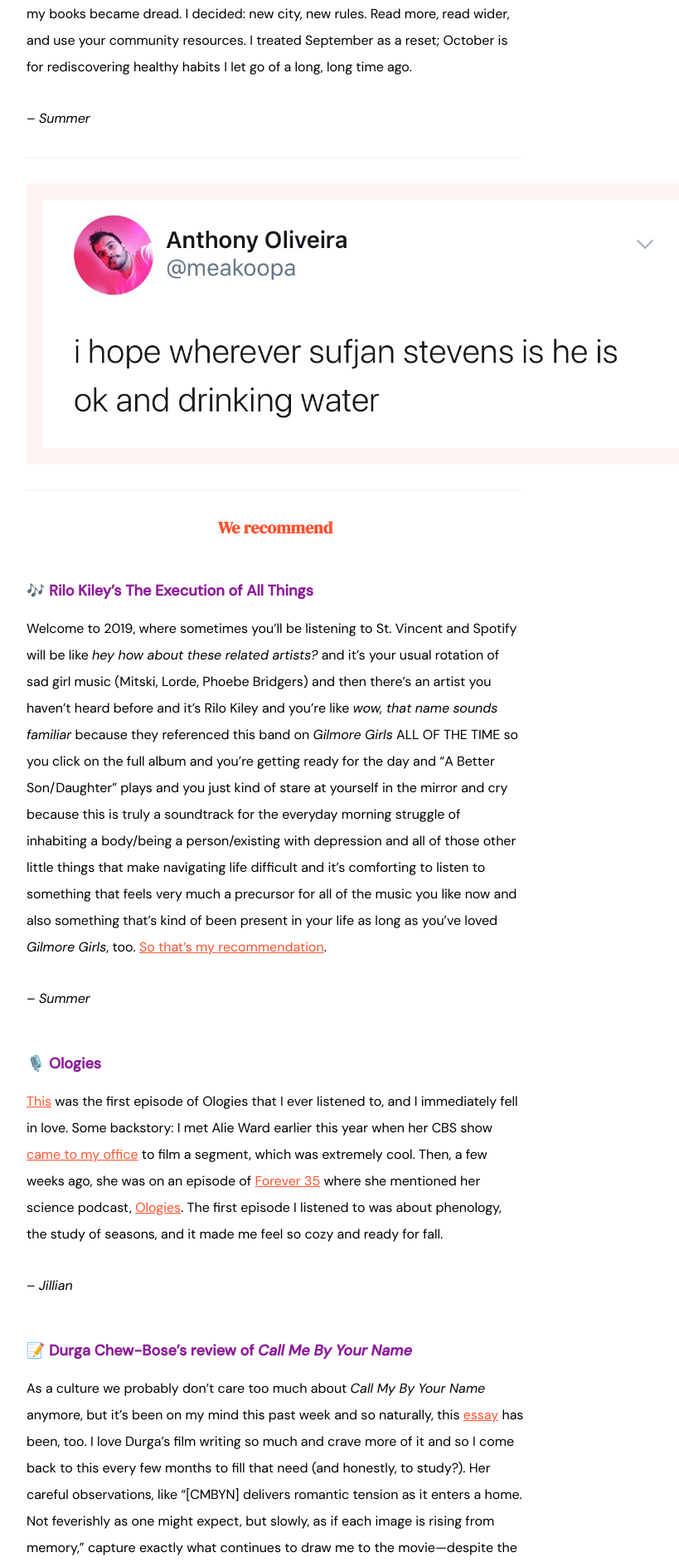
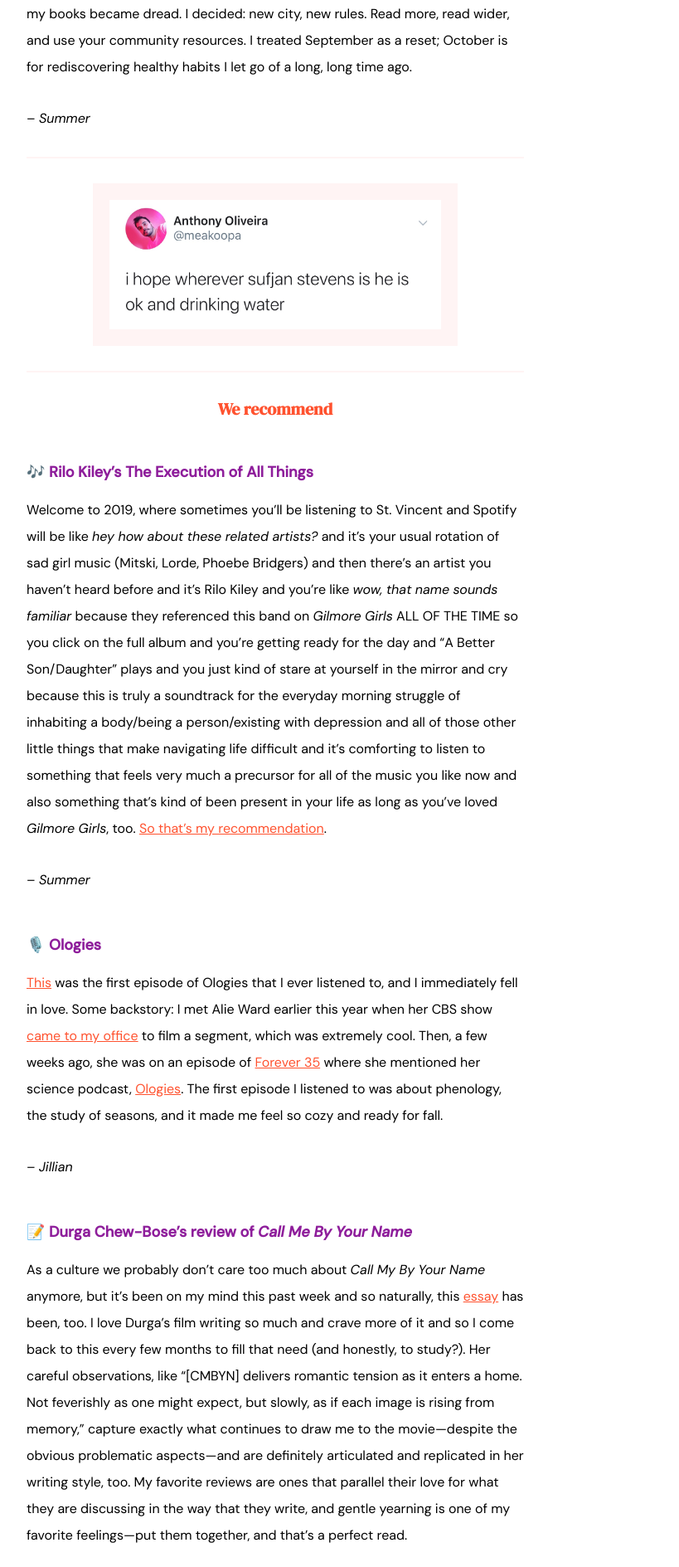
Before and after one commit to jilliangmeehan/letters-to-summer, a Jekyll site: the page built from emails/23.md, in a window 1280 px wide. Shown: the part 1235-3124 px from the top of the page at 83% size, without its empty margins (308-1127 px from the left). Built offline with Jekyll 4.4.1, drawn with Linux system fonts in a browser that asks for light colours.

Commit message:
Update email.html

```diff
--- a/_layouts/email.html
+++ b/_layouts/email.html
@@ -60,7 +60,7 @@
         border: 20px solid #FFF4F4;
         margin: 0 auto;
         text-align: center;
-        max-width: 60vw;
+        max-width: 400px;
       }
 
       .pink {
```
